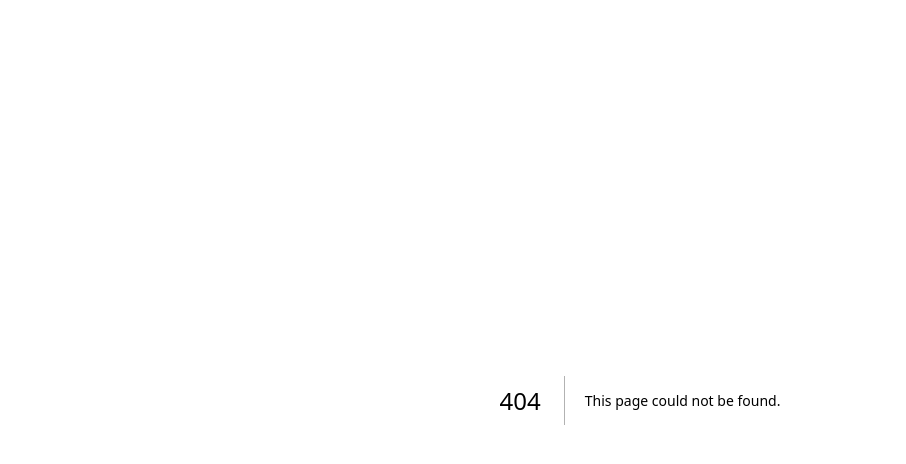
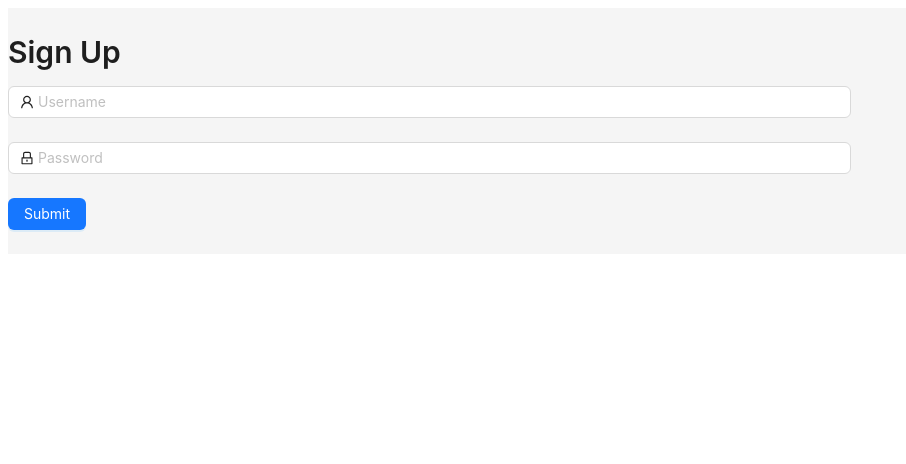
Before and after one commit to chengsx21/GifExplorer-frontend, a Next.js app: page /signup in a window 1280 px wide. Before the commit this address had no page. Shown: the top 464 px of the page, without its empty margins (0-906 px from the left). Built offline with nearby package versions, Linux system fonts and the light colour scheme.

Commit message:
feat: create register page

```diff
--- /dev/null
+++ b/src/pages/signup.tsx
@@ -0,0 +1,71 @@
+import { Button, Checkbox, Form, Input, Layout, message, Typography } from 'antd';
+import { LockOutlined, UserOutlined } from '@ant-design/icons';
+import { useRouter } from 'next/router';
+import { userRegister } from '../utils/request';
+import { useLocalStorage } from '../utils/hooks';
+import { UserLocalInfo } from '../utils/types';
+
+const SignupScreen: React.FC = () => {
+    // Hooks
+    const [form] = Form.useForm();
+    const router = useRouter();
+    const [userInfo, setUserInfo] = useLocalStorage('userInfo', undefined as UserLocalInfo | undefined);
+
+    // Callbacks
+    const onSubmit = () => {
+        form.validateFields().then((values) => {
+            userRegister(values.username, values.password)
+                .then((res) => {
+                    setUserInfo(() => res);
+                    message.success("注册成功");
+                    router.push("/");
+                })
+                .catch((err) => {
+                    message.error("注册失败：" + err.localized_message);
+                });
+            router.push('/');
+        });
+    };
+
+    // Types
+    const { Title } = Typography;
+
+    // Screen
+    return (
+        <Layout>
+            <Title level={2}>Sign Up</Title>
+            <Form
+                name="normal_signup"
+                className="signup-form"
+                form={form}
+                initialValues={{ remember: true }}
+                labelCol={{ span: 4 }}
+                wrapperCol={{ span: 16 }}
+            >
+                <Form.Item
+                    name="username"
+                    rules={[{ required: true, message: "请输入用户名！" }]}
+                >
+                    <Input prefix={<UserOutlined className="site-form-item-icon" />} placeholder="Username" />
+                </Form.Item>
+                <Form.Item
+                    name="password"
+                    rules={[{ required: true, message: "请输入密码！" }]}
+                >
+                    <Input
+                        prefix={<LockOutlined className="site-form-item-icon" />}
+                        type="password"
+                        placeholder="Password"
+                    />
+                </Form.Item>
+                <Form.Item>
+                    <Button type="primary" htmlType="submit" className="login-form-button" onClick={onSubmit}>
+                        Submit
+                    </Button>
+                </Form.Item>
+            </Form>
+        </Layout>
+    );
+};
+
+export default SignupScreen;
```
